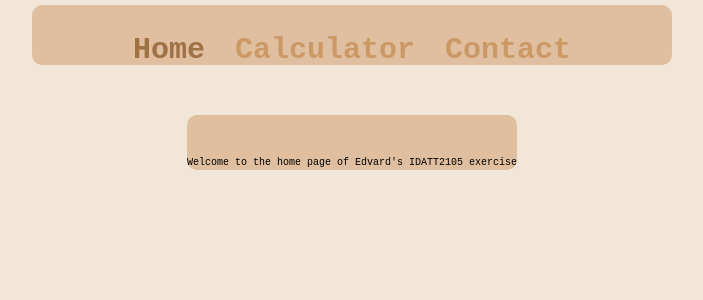
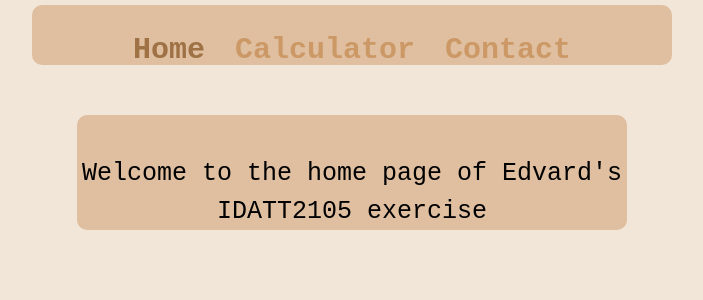
Before and after one commit to ecschoye/idatt2105-full-stack, a Vue app in the folder oving5/Frontend/: page / in a window 1280 px wide. Shown: the top 300 px of the page, without its empty margins (288-991 px from the left). Built offline with nearby package versions, Linux system fonts and the light colour scheme.

Commit message:
changed font size

```diff
--- a/oving5/Frontend/src/views/HomeView.vue
+++ b/oving5/Frontend/src/views/HomeView.vue
@@ -15,7 +15,7 @@ h1 {
 .home {
   padding-top: 20px;
   font-family: "Courier New", Courier, monospace;
-  font-size: 10px;
+  font-size: 25px;
   background-color: #dfbf9f;
   max-width: 550px;
   max-height: 200px;
```
